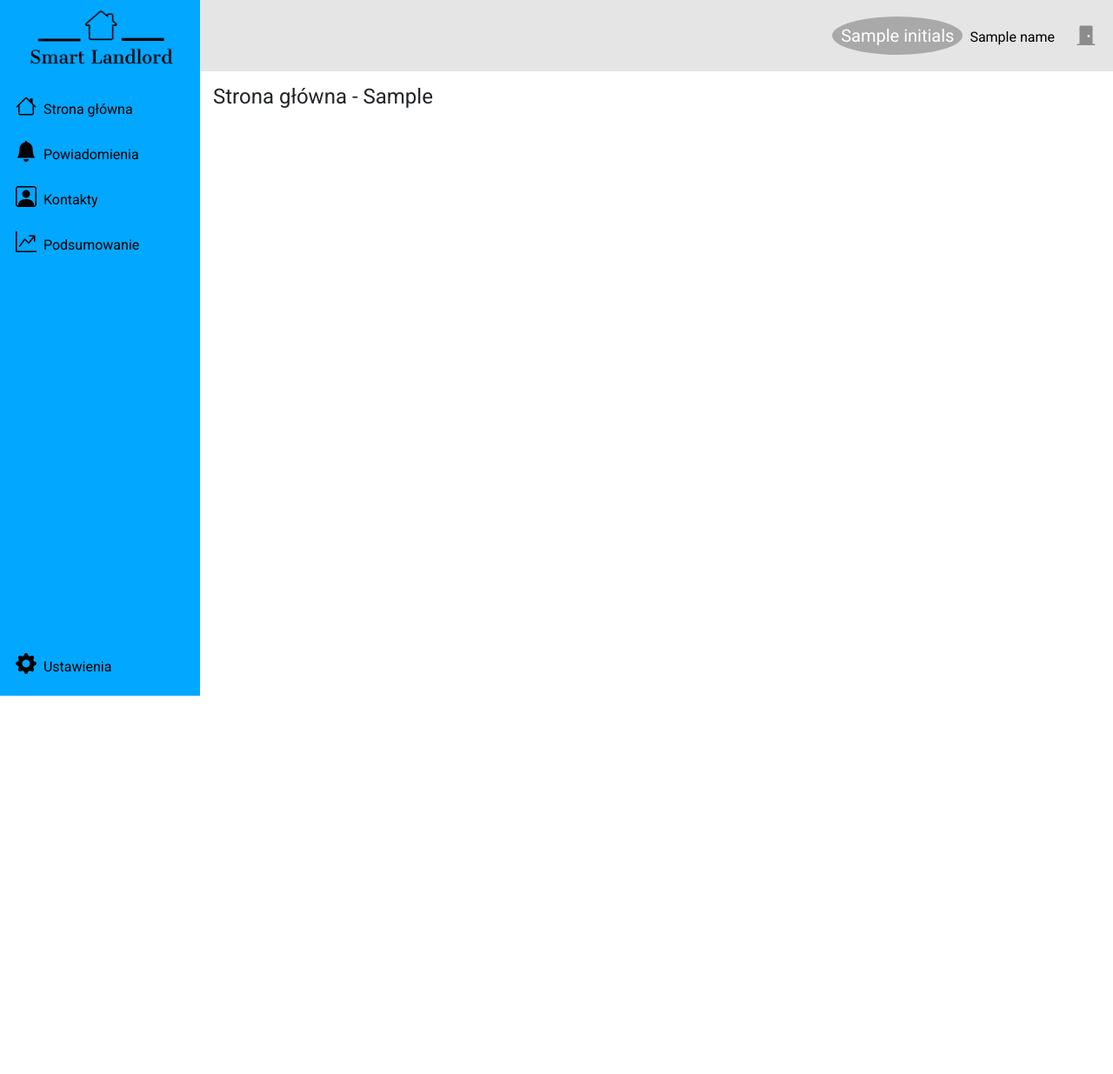
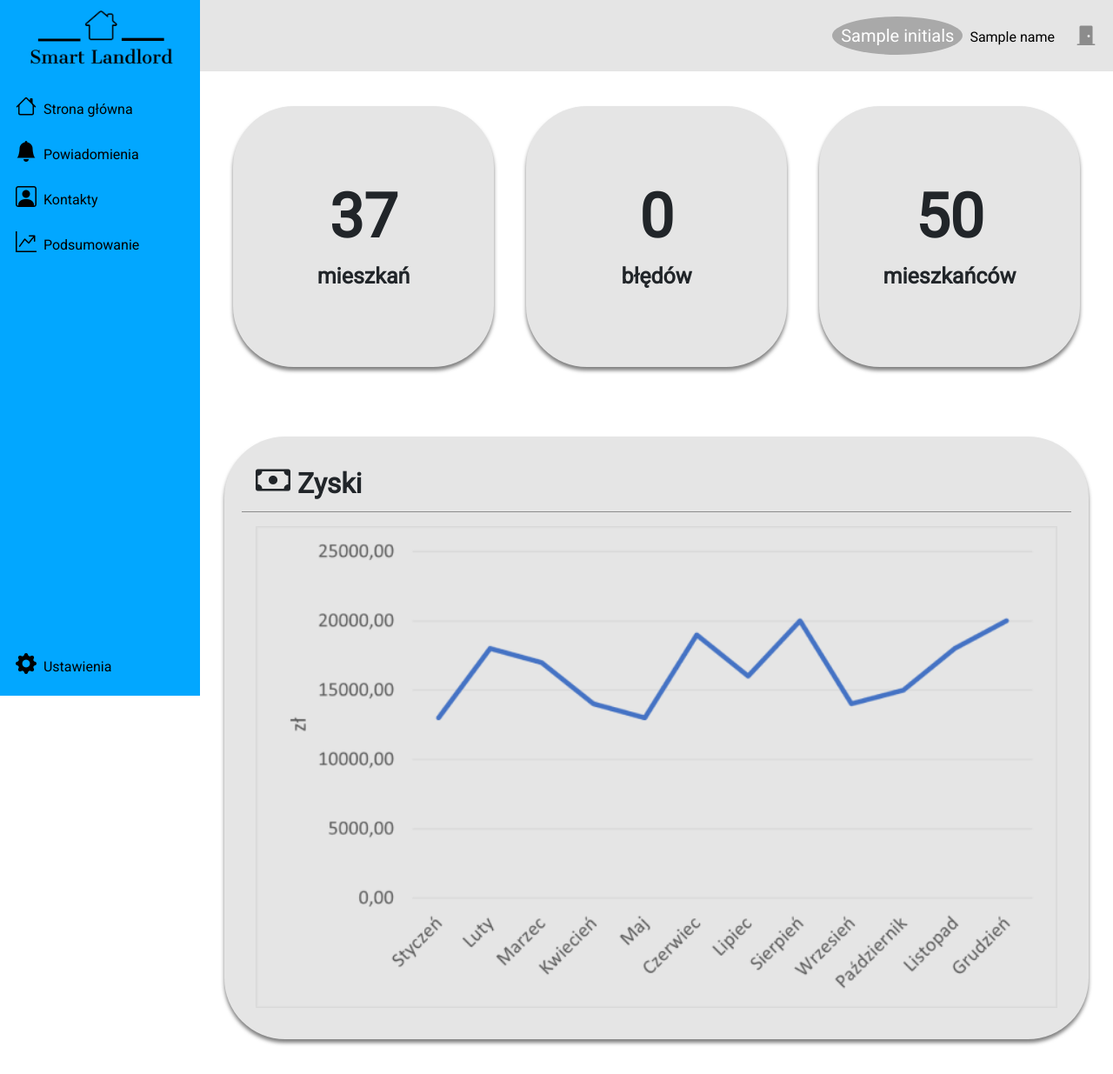
Before and after one commit to bartosz-zarkowski/SMART_LANDLORD, a Flask app: template Server/templates/app/strona_glowna.html in a window 1280 px wide. Shown: the whole page at 87% size. Before the commit the page ends 800 px from the top, so only its background shows below. Run offline with Flask 2, Linux system fonts and the light colour scheme; the template is opened without the code that fills it: most values are stand-ins (such as "Sample title", 1, 10 or a date in 2020); data that the repository does not hold is empty; some libraries are stand-ins or nearby versions.

Commit message:
Zawartość strony głównej
Co-Authored-By: JayK4yy <59921263+JayK4yy@users.noreply.github.com>

```diff
--- a/Server/static/style.css
+++ b/Server/static/style.css
@@ -6,7 +6,7 @@ body {
     color: black;
 }
 
-.nav-item:visited{
+.nav-item:visited {
     color: black;
 }
 
@@ -14,7 +14,8 @@ body {
     color: white;
 }
 
-.nav-item, .nav-pills {
+.nav-item,
+.nav-pills {
     width: 100%;
 }
 
@@ -52,10 +53,12 @@ body {
 }
 
 .page-content {
-    padding: 15px;
+    padding: 40px;
+    max-width: 1200px;
+    margin: 0 auto;
 }
 
-.content{
+.content {
     padding: 0;
 }
 
@@ -96,9 +99,82 @@ body {
 }
 
 img {
-    width:100%;
+    width: 100%;
 }
 
 hr {
     width: 100%;
 }
+
+.col {
+    padding: 0;
+}
+
+.card {
+    box-shadow: 0 4px 4px rgba(0, 0, 0, 0.5);
+}
+
+.card-title-icon {
+    font-size: 40px;
+    padding: -10px;
+    height: 10px;
+}
+
+.mini_cards {
+    justify-content: space-between;
+}
+
+.mini_card {
+    max-width: 300px;
+    width: 300px;
+    height: 300px;
+    margin-left: 10px;
+    margin-right: 10px;
+    margin-bottom: 40px;
+    background-color: #E5E5E5;
+    border: none;
+    border-radius: 70px;
+}
+
+.mini_card_body {
+    text-align: center;
+    display: flex;
+    flex-wrap: wrap;
+    align-content: center;
+    justify-content: center;
+}
+
+.mini_card-title {
+    font-size: 70px;
+    font-weight: bold;
+    width: 100%;
+}
+
+.mini_card-text {
+    font-size: 25px;
+    font-weight: bold;
+}
+
+.big_card_row {
+    margin-top: 40px;
+}
+
+.big_card_col {}
+
+.big_card {
+    border: none;
+    box-shadow: 10px;
+    background-color: #E5E5E5;
+    border: none;
+    border-radius: 70px;
+    padding: 20px;
+}
+
+.big_card_header {
+    background: none;
+    border-bottom: 1px solid #8C8C8C;
+    font-weight: bold;
+    padding-bottom: 10px;
+}
+
+.big_card_body {}
--- a/Server/templates/app/strona_glowna.html
+++ b/Server/templates/app/strona_glowna.html
@@ -1,5 +1,37 @@
-{% extends 'base.html' %}
+{% extends 'base.html' %} {% block content %}
 
-{% block content %}
-    <h4>Strona główna - {{ userInfo }}</h4>
+<div class="row mini_cards">
+    <div class="col col-sm-12 card mini_card">
+        <div class="card-body mini_card_body">
+            <h1 class="card-title mini_card-title">37</h1>
+            <p class="card-text mini_card-text">mieszkań</p>
+        </div>
+    </div>
+
+    <div class="col col-sm-12 card mini_card">
+        <div class="card-body mini_card_body">
+            <h1 class="card-title mini_card-title">0</h1>
+            <p class="card-text mini_card-text">błędów</p>
+        </div>
+    </div>
+
+    <div class="col col-sm-12 card mini_card">
+        <div class="card-body mini_card_body">
+            <h1 class="card-title mini_card-title">50</h1>
+            <p class="card-text mini_card-text">mieszkańców</p>
+        </div>
+    </div>
+</div>
+
+<div class="row big_card_row">
+    <div class="col big_card_col">
+        <div class="card big_card">
+            <h2 class="card-header big_card_header"> <i class="fs-16 bi-cash card-title-icon"></i> Zyski</h2>
+            <div class="card-body big_card_body">
+                <p class="card-text big_card-text"><img src="{{ url_for('static', filename='IMAGES/chart.png') }}"></p>
+            </div>
+        </div>
+    </div>
+</div>
+
 {% endblock %}
```
Also changed, not shown: Server/static/IMAGES/chart.png (added).
